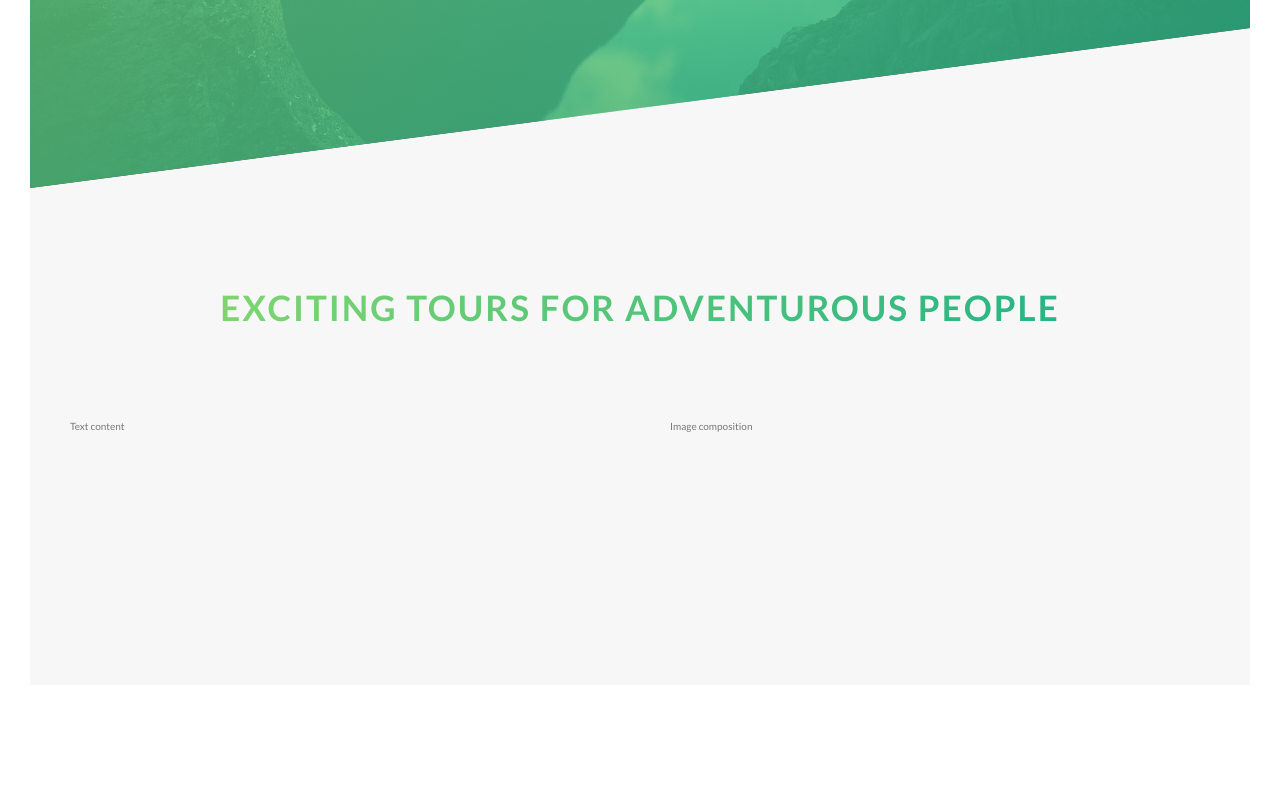
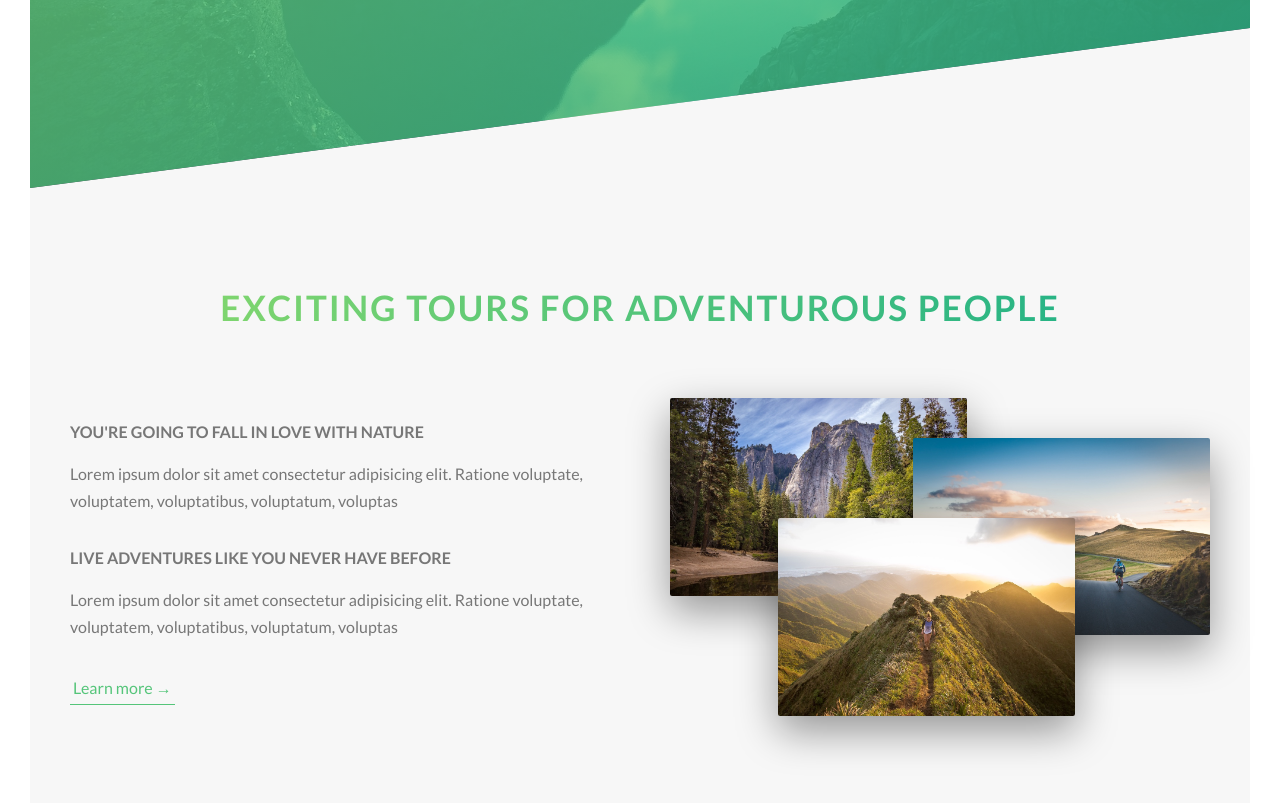
Before and after one commit to DimasWerito/advanced_css, a website: page Natours/starter/index.html in a window 1280 px wide. Shown: the part 602-1405 px from the top of the page. Before the commit the page ends 1317 px from the top, so only its background shows below. Drawn offline with Linux system fonts and the light colour scheme; files that its build step writes are made by us from their sources.

Commit message:
section about

```diff
--- a/Natours/sass/abstracts/_variables.scss
+++ b/Natours/sass/abstracts/_variables.scss
@@ -8,6 +8,9 @@ $color-white: #fff;
 $color-black: #000;
 $color-red: red;
 
+// FONT
+$default-font-size: 1.6rem;
+
 // GRID
 $grid-width: 114rem;
 $gutter-vertical: 8rem;
--- a/Natours/sass/base/_typography.scss
+++ b/Natours/sass/base/_typography.scss
@@ -56,3 +56,17 @@ body {
     text-shadow: 0.5rem 1rem 2rem rgba($color-black, 0.2);
   }
 }
+
+.heading-tertiary {
+  font-size: 1.6rem;
+  font-weight: 700;
+  text-transform: uppercase;
+}
+
+.paragraph {
+  font-size: 1.6rem;
+
+  &:not(:last-child) {
+    margin-bottom: 3rem;
+  }
+}
--- a/Natours/sass/base/_utilities.scss
+++ b/Natours/sass/base/_utilities.scss
@@ -2,6 +2,14 @@
   text-align: center !important;
 }
 
-.u-margin-bottom-8 {
+.u-margin-bottom-small {
+  margin-bottom: 1.5rem !important;
+}
+
+.u-margin-bottom-medium {
+  margin-bottom: 4rem;
+}
+
+.u-margin-bottom-big {
   margin-bottom: 8rem;
 }
--- a/Natours/sass/components/_button.scss
+++ b/Natours/sass/components/_button.scss
@@ -8,7 +8,7 @@
     border-radius: 10rem;
     transition: all 0.2s;
     position: relative;
-    font-size: 1.6rem;
+    font-size: $default-font-size;
   }
 
   &:hover {
@@ -53,3 +53,28 @@
     animation-fill-mode: backwards;
   }
 }
+
+.btn-text {
+  &:link,
+  &:visited {
+    font-size: $default-font-size;
+    color: $color-primary;
+    display: inline-block;
+    text-decoration: none;
+    border-bottom: 1px solid $color-primary;
+    padding: 3px;
+    transition: all 0.2s;
+  }
+
+  &:hover {
+    background-color: $color-primary;
+    color: $color-white;
+    box-shadow: 0 1rem 2rem rgba($color-black, 0.15);
+    transform: translateY(-2px);
+  }
+
+  &:active {
+    box-shadow: 0 0.5rem 1rem rgba($color-black, 0.15);
+    transform: translateY(0);
+  }
+}
--- /dev/null
+++ b/Natours/sass/components/_composition.scss
@@ -0,0 +1,25 @@
+.composition {
+  position: relative;
+
+  &__photo {
+    width: 55%;
+    box-shadow: 0 1.5rem 4rem rgba($color-black, 0.4);
+    border-radius: 2px;
+    position: absolute;
+
+    &--p1 {
+      left: 0;
+      top: -2rem;
+    }
+
+    &--p2 {
+      right: 0;
+      top: 2rem;
+    }
+
+    &--p3 {
+      left: 20%;
+      top: 10rem;
+    }
+  }
+}
--- a/Natours/sass/main.scss
+++ b/Natours/sass/main.scss
@@ -8,6 +8,7 @@
 @import "base/utilities";
 
 @import "components/button";
+@import "components/composition";
 
 @import "layout/header";
 @import "layout/grid";
--- a/Natours/starter/index.html
+++ b/Natours/starter/index.html
@@ -31,14 +31,47 @@
 
     <main>
       <section class="section-about">
-        <div class="u-center-text u-margin-bottom-8">
+        <div class="u-center-text u-margin-bottom-big">
           <h2 class="heading-secondary">
             Exciting tours for adventurous people
           </h2>
         </div>
         <div class="row">
-          <div class="col-1-of-2">Text content</div>
-          <div class="col-1-of-2">Image composition</div>
+          <div class="col-1-of-2">
+            <h3 class="heading-tertiary u-margin-bottom-small">
+              You're going to fall in love with nature
+            </h3>
+            <p class="paragraph">
+              Lorem ipsum dolor sit amet consectetur adipisicing elit. Ratione
+              voluptate, voluptatem, voluptatibus, voluptatum, voluptas
+            </p>
+            <h3 class="heading-tertiary u-margin-bottom-small">
+              Live adventures like you never have before
+            </h3>
+            <p class="paragraph">
+              Lorem ipsum dolor sit amet consectetur adipisicing elit. Ratione
+              voluptate, voluptatem, voluptatibus, voluptatum, voluptas
+            </p>
+            <a href="#" class="btn-text">Learn more &rarr;</a>
+          </div>
+
+          <div class="col-1-of-2">
+            <div class="composition">
+              <img
+                src="./img/nat-1-large.jpg"
+                alt="Photo 1"
+                class="composition__photo composition__photo--p1"
+              /><img
+                src="./img/nat-2-large.jpg"
+                alt="Photo 2"
+                class="composition__photo composition__photo--p2"
+              /><img
+                src="./img/nat-3-large.jpg"
+                alt="Photo 3"
+                class="composition__photo composition__photo--p3"
+              />
+            </div>
+          </div>
         </div>
       </section>
     </main>
```
Also changed, not shown: Natours/starter/css/style.css.
